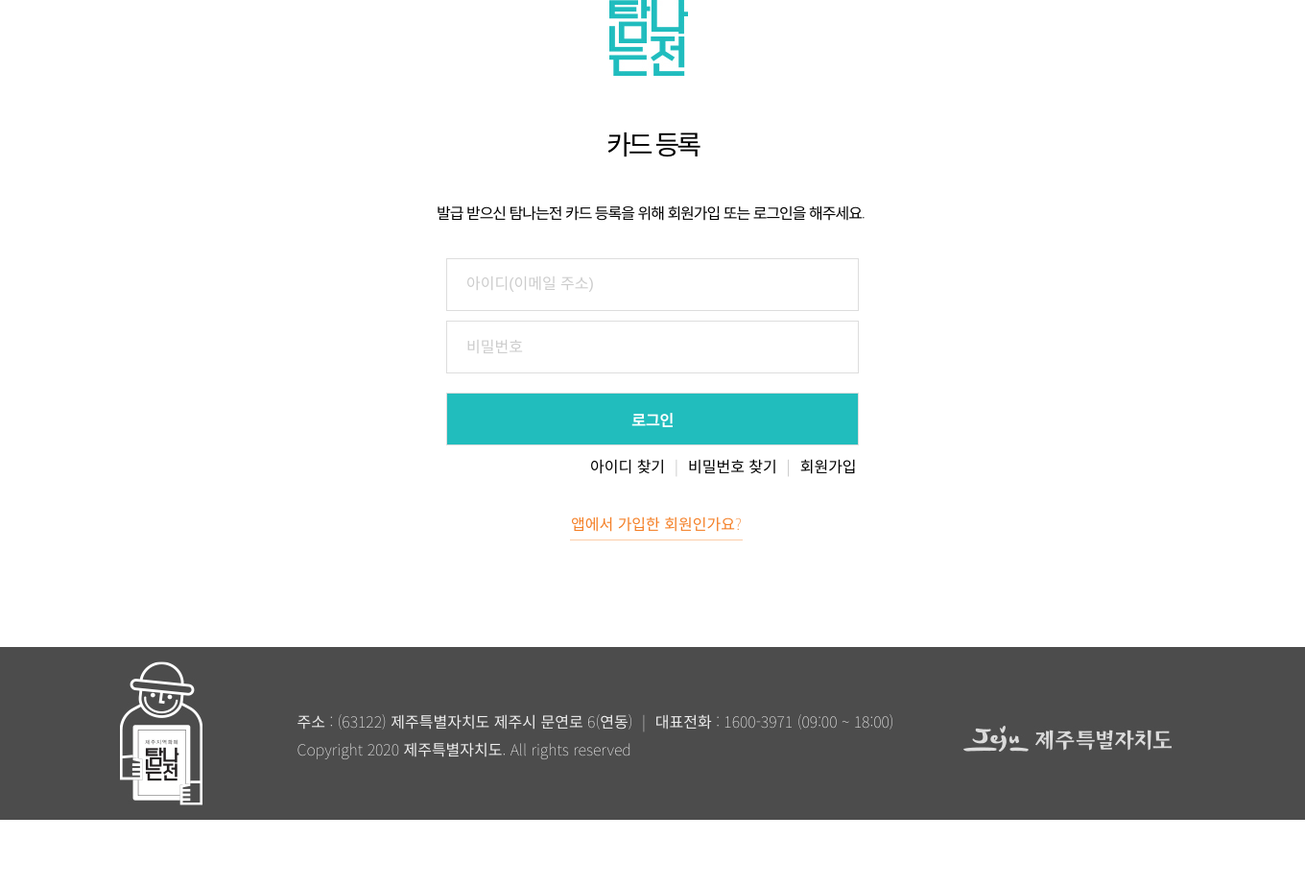
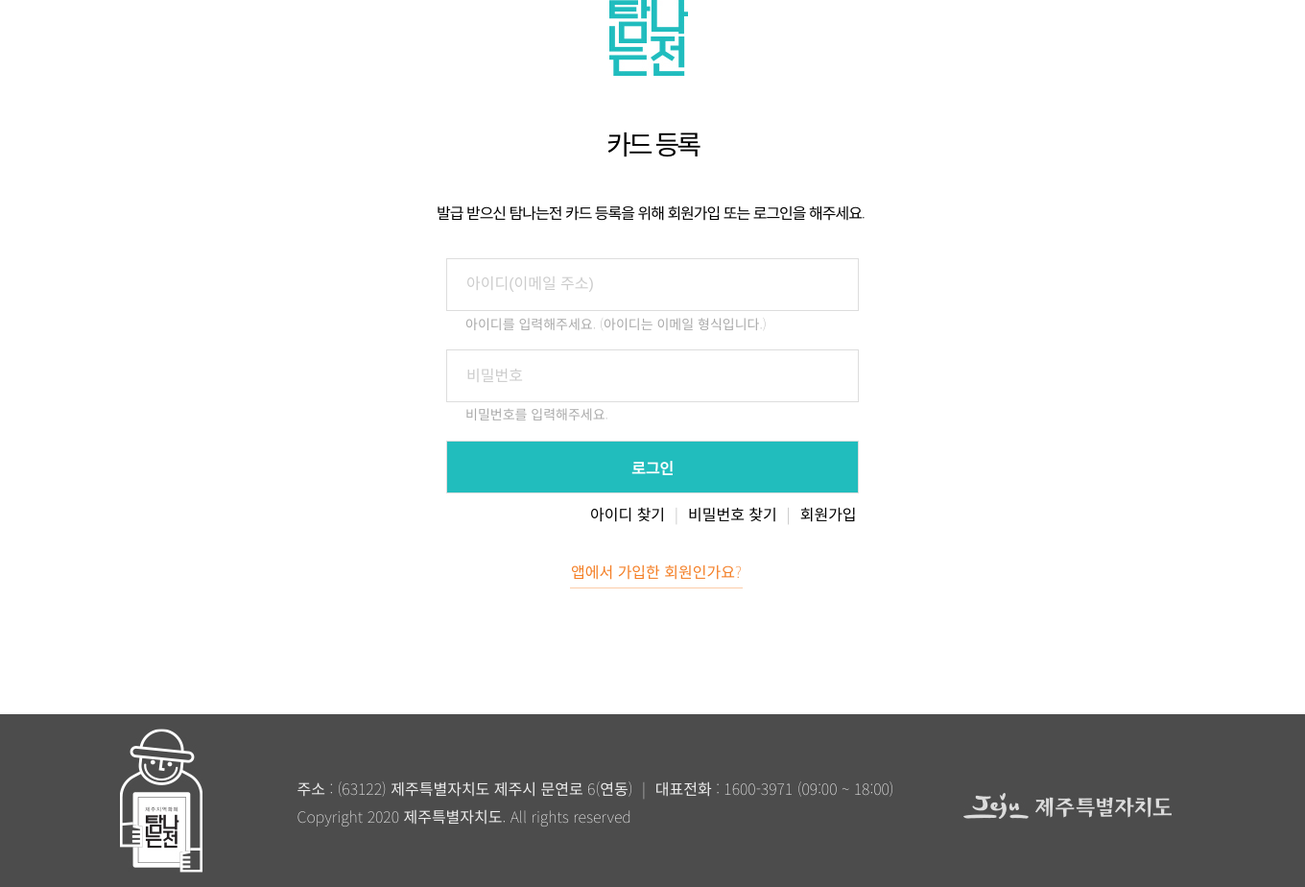
Before and after one commit to kenna-hwa/portfolio_tamna, a PHP site: the page made by signup_황주화.html in a window 1360 px wide. Shown: the part 251-1175 px from the top of the page at 96% size. Before the commit the page ends 1105 px from the top, so only its background shows below. Run offline with PHP 8.4, Linux system fonts and the light colour scheme.

Commit message:
signup 로그인 완성

```diff
--- a/css/signup.css
+++ b/css/signup.css
@@ -280,7 +280,7 @@ body {font-size: 14px; font-family: 'Noto Sans KR', '돋움', sans-serif; font-w
 .tamna_card_login {
     position: relative;
     width: 770px;
-    height: 525px;
+    height: 595px;
     margin: 0 auto 150px;
 }
 .tamna_card_login h2::before {
@@ -330,6 +330,12 @@ body {font-size: 14px; font-family: 'Noto Sans KR', '돋움', sans-serif; font-w
     font-size: 16px;
     color: #ccc;
 }
+.tamna_card_login_id_txt {
+    position: relative;
+    top: 3px;
+    left: 20px;
+    color: #aaa;
+}
 .tamna_card_login_pw {
     width: 430px;
     height: 55px;
@@ -337,12 +343,18 @@ body {font-size: 14px; font-family: 'Noto Sans KR', '돋움', sans-serif; font-w
     box-sizing: border-box;
     font-size: 16px;
     color: #eee;
-    margin: 10px auto 20px;
+    margin: 20px auto 20px;
     padding-left: 20px;
 }
 .tamna_card_login_pw::placeholder {
     font-size: 16px;
     color: #ccc;
+}
+.tamna_card_login_pw_txt {
+    position: relative;
+    top: -18px;
+    left: 20px;
+    color: #aaa;
 }
 .tamna_card_login_button {
     width: 430px;
@@ -356,7 +368,7 @@ body {font-size: 14px; font-family: 'Noto Sans KR', '돋움', sans-serif; font-w
     transition: all 0.2s ease-in-out;
 }
 .tamna_card_login_button:hover {
-    background: #eee;
+    background: #fece08;
     color: #333;
     transition: all 0.2s ease-in-out;
 }
@@ -368,7 +380,7 @@ body {font-size: 14px; font-family: 'Noto Sans KR', '돋움', sans-serif; font-w
     position: absolute;
     font-size: 16px;
     color: #999;
-    top: 240px;
+    top:290px;
     left: 320px;
 }
 .tamna_card_login_find ul li {
@@ -388,7 +400,7 @@ body {font-size: 14px; font-family: 'Noto Sans KR', '돋움', sans-serif; font-w
 }
 .tamna_card_login_fromapp {
     position: relative;
-    top: 300px;
+    top: 350px;
     left: 300px;
     font-size: 16px;
 }
--- a/signup_황주화.html
+++ b/signup_황주화.html
@@ -77,8 +77,11 @@
 
 
             <div class="tamna_card_login_input">
+
                 <input class="tamna_card_login_id" type="text" name="email" id="email" placeholder="아이디(이메일 주소)">
+                <label for="email" class="tamna_card_login_id_txt">아이디를 입력해주세요. (아이디는 이메일 형식입니다.)</label>
                 <input class="tamna_card_login_pw" type="password" name="password" id="password" placeholder="비밀번호">
+                <label for="password" class="tamna_card_login_pw_txt">비밀번호를 입력해주세요.</label>
                 <button class="tamna_card_login_button" type="submit" value="login">로그인</button>
             </div>
 
```
Also changed, not shown: apply_황주화.html (renamed from apply.html).
